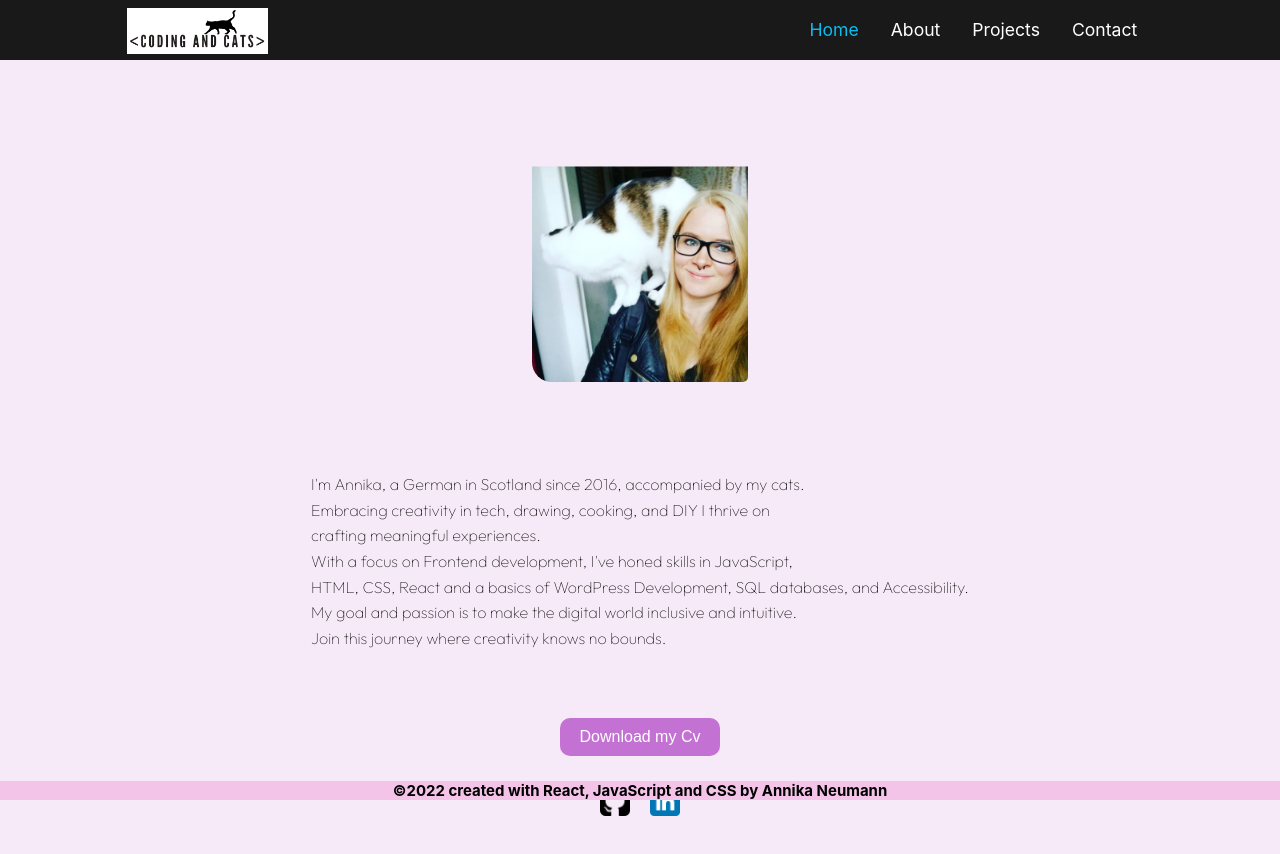
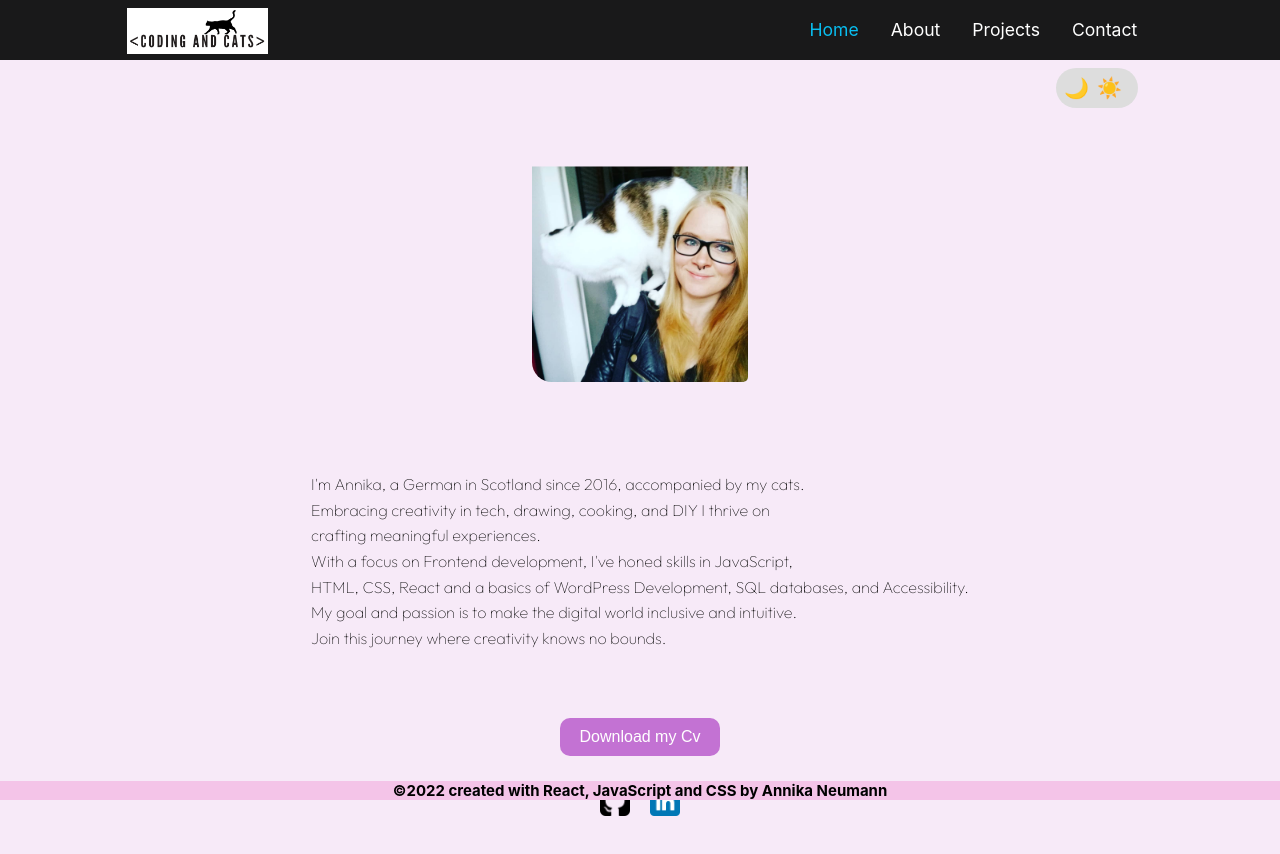
Before and after one commit to AnnikaNeumann/annikaneumann.github.io, a React (Create React App) app: page / in a window 1280 px wide. Shown: the top 854 px of the page. Built offline with nearby package versions, Linux system fonts and the light colour scheme.

Commit message:
starting with accessible dark mode toggle

```diff
--- a/src/App.js
+++ b/src/App.js
@@ -8,9 +8,12 @@ import { Outlet } from 'react-router-dom';
 
 const App = () => {
 
+
   console.log("This is a test")
   return (
     <>
+      {/* <button onClick={() => setDarkMode(!darkMode)}>Toggle Dark Mode</button> */}
+
       <PortfolioContainer />
       <Outlet />
     </>
--- /dev/null
+++ b/src/components/DarkModeToggle.js
@@ -0,0 +1,41 @@
+import React, { useState } from 'react';
+import './css/DarkModeToggle.css';
+
+const DarkModeToggle = () => {
+  const [isDarkMode, setIsDarkMode] = useState(false);
+
+  // Function to toggle dark mode
+  const toggleDarkMode = () => {
+    setIsDarkMode(!isDarkMode);
+    document.documentElement.classList.toggle('dark-mode', !isDarkMode);
+  };
+
+  React.useEffect(() => {
+    // Check local storage for user preference
+    const storedDarkMode = localStorage.getItem('darkMode');
+    if (storedDarkMode === 'true') {
+      setIsDarkMode(true);
+      document.documentElement.classList.add('dark-mode');
+    }
+  }, []);
+
+  React.useEffect(() => {
+    // Store user preference in local storage
+    localStorage.setItem('darkMode', isDarkMode.toString());
+  }, [isDarkMode]);
+
+  return (
+    <div className="dark-mode-toggle">
+      <button
+        onClick={toggleDarkMode}
+        aria-pressed={isDarkMode}
+        className={`toggle-button ${isDarkMode ? 'dark' : 'light'}`}
+      >
+        <span className="icon moon">🌙</span>
+        <span className="icon sun">☀️</span>
+      </button>
+    </div>
+  );
+};
+
+export default DarkModeToggle;
--- a/src/components/Home.js
+++ b/src/components/Home.js
@@ -5,6 +5,7 @@ import '../components/css/Button.css';
 
 
 const PDF_FILE_URL = 'http://localhost:3000/cv_ANeumann.pdf';
+
 
 const Home = () =>{
 
--- a/src/components/NavBar2.js
+++ b/src/components/NavBar2.js
@@ -4,8 +4,9 @@ import "./css/NavBar2.css";
 import { FaBars, FaTimes } from "react-icons/fa";
 import { IconContext } from "react-icons/lib";
 import { NavLink } from "react-router-dom";
+import DarkModeToggle from "./DarkModeToggle";
 
-function NavBar2() {
+function NavBar2(props) {
   const [click, setClick] = useState(false);
 
   const handleClick = () => setClick(!click);
@@ -78,6 +79,7 @@ function NavBar2() {
                 >
                   Contact
                 </NavLink>
+                <DarkModeToggle/>
               </li>
             </ol>
           </div>
--- /dev/null
+++ b/src/components/css/DarkModeToggle.css
@@ -0,0 +1,35 @@
+/* Dark mode toggle styles */
+.dark-mode-toggle {
+  position: relative;
+}
+
+.toggle-button {
+  display: flex;
+  align-items: center;
+  background-color: #ddd;
+  border: none;
+  padding: 8px;
+  border-radius: 50px;
+  cursor: pointer;
+  transition: background-color 0.3s, transform 0.3s;
+  outline: none; /* Remove the default focus outline */
+}
+
+.toggle-button:focus {
+  box-shadow: 0 0 4px 2px rgba(0, 0, 255, 0.5); /* Add a focus style */
+}
+
+.toggle-button.dark {
+  background-color: #333;
+  color: #fff;
+}
+
+.icon {
+  font-size: 20px;
+  margin-right: 8px;
+}
+
+/* Dark mode styles */
+.dark-mode .toggle-button {
+  transform: translateX(24px);
+}
```
Also changed, not shown: src/components/css/SkipToContent.css (+0 -16 lines).
